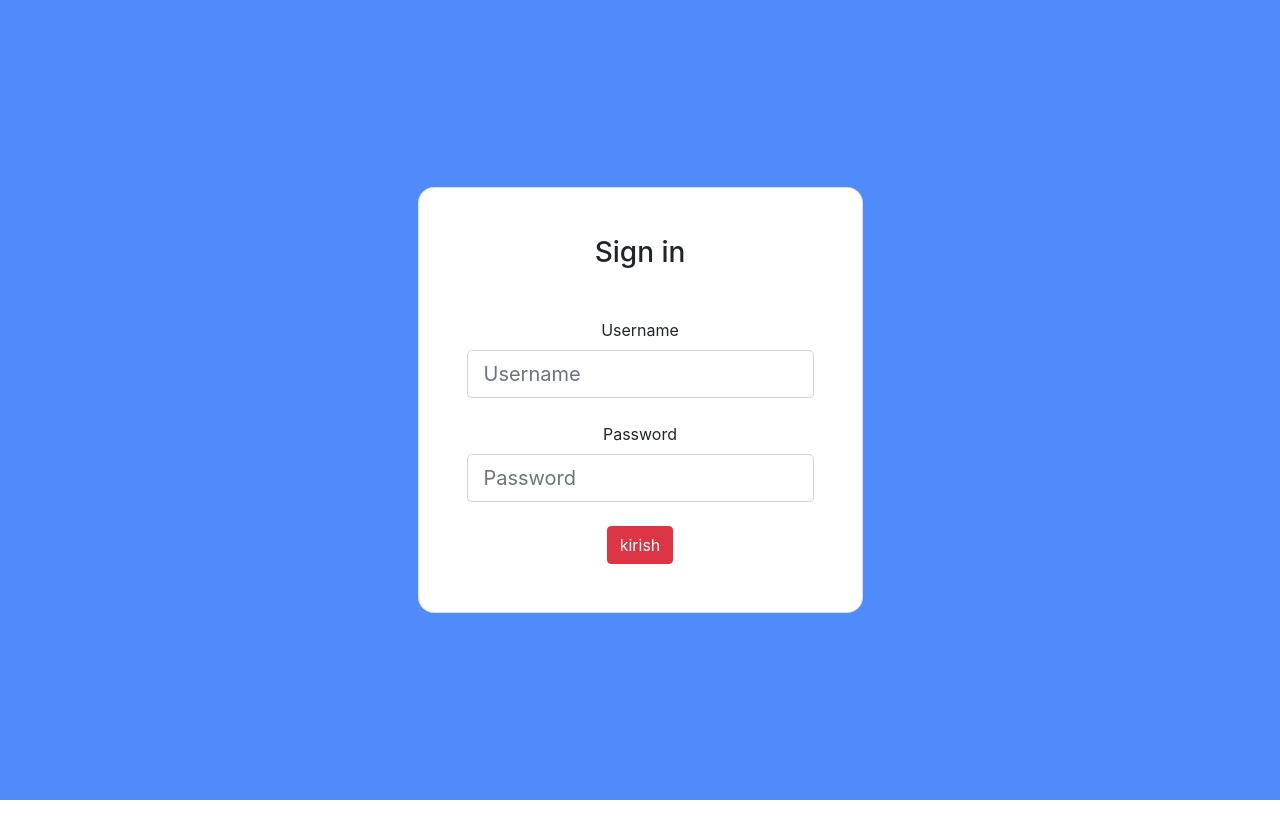
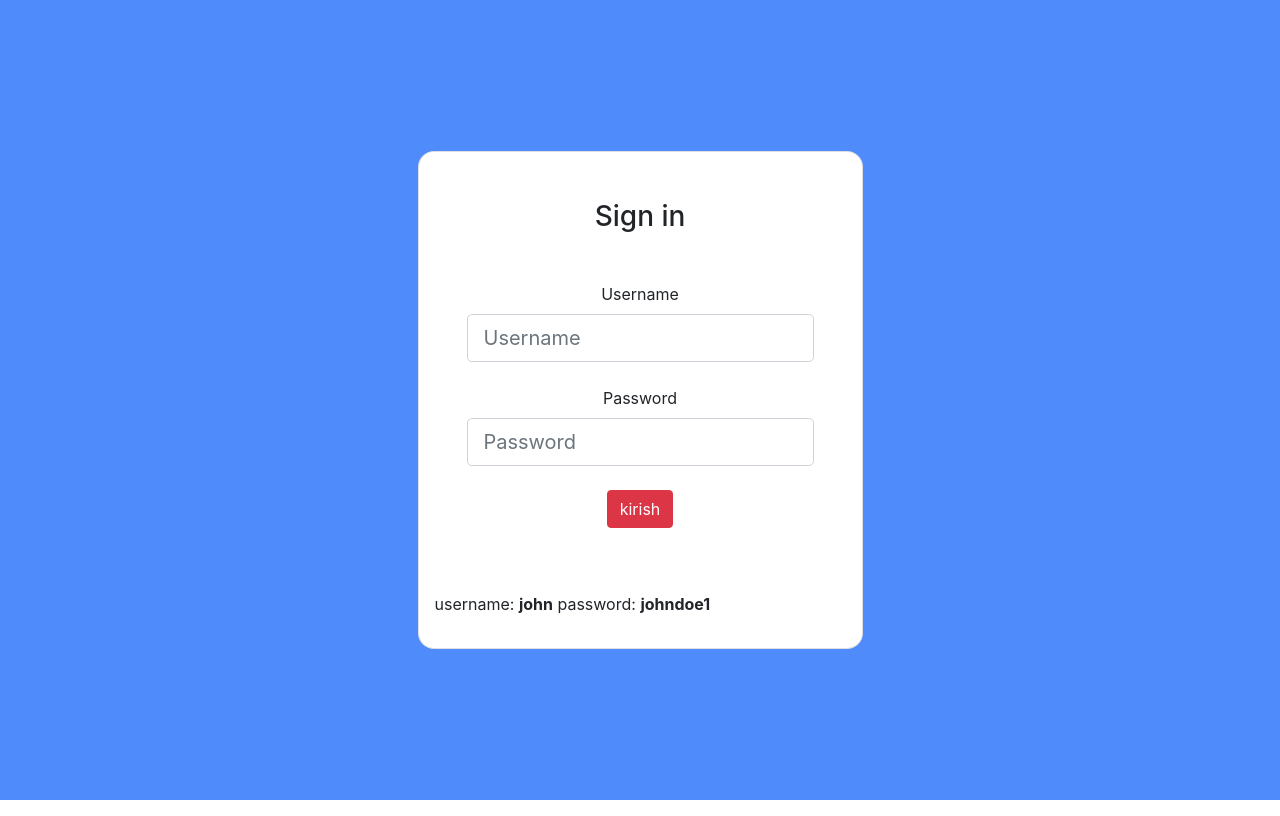
Before and after one commit to mehmonov/markaz, a Django app: page / in a window 1280 px wide. Run offline with Django 4.2, Linux system fonts and the light colour scheme; some libraries are stand-ins or nearby versions.

Commit message:
add test login

```diff
--- a/config/urls.py
+++ b/config/urls.py
@@ -11,7 +11,6 @@ router = routers.DefaultRouter()
 router.register(r'students', StudentViewSet, basename='student')
 
 urlpatterns = [
-    path("__debug__/", include("debug_toolbar.urls")),
 
     path('api/', include(router.urls)),
     path('admin/', admin.site.urls),
--- a/home/forms.py
+++ b/home/forms.py
@@ -1,5 +1,5 @@
 from django import forms
 
 class LoginForm(forms.Form):
-    username = forms.CharField(label='Username', max_length=100)
+    username = forms.CharField(label='Username', max_length=100,)
     password = forms.CharField(label='Password', widget=forms.PasswordInput)
--- a/templates/registration/login.html
+++ b/templates/registration/login.html
@@ -29,6 +29,10 @@
           <input type="submit" class="btn btn-danger" value="kirish" />
 
           </div>
+          <p class="p-3">
+            username: <b>john</b>
+            password: <b>johndoe1</b>
+          </p>
         </div>
       </div>
     </div>
```
